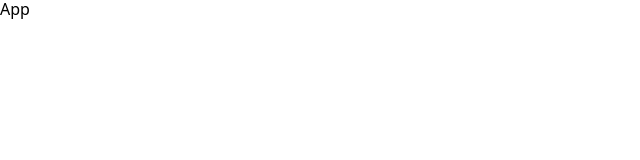
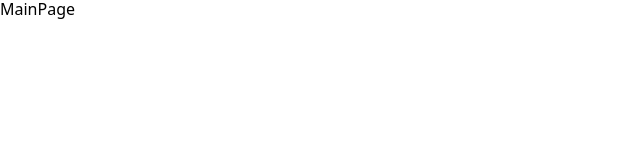
Before and after one commit to NadiiaPavliuchenko/online_chat, a React (Vite) app: page / in a window 1280 px wide. Shown: the top 160 px of the page, without its empty margins (0-640 px from the left). Built offline with nearby package versions, Linux system fonts and the light colour scheme.

Commit message:
created base components structure

```diff
--- a/src/components/App/App.jsx
+++ b/src/components/App/App.jsx
@@ -1,5 +1,7 @@
+import MainPage from "../MainPage/MainPage";
+
 function App() {
-  return <div>App</div>;
+  return <MainPage />;
 }
 
 export default App;
--- /dev/null
+++ b/src/components/MainPage/MainPage.jsx
@@ -0,0 +1,5 @@
+const MainPage = () => {
+  return <div>MainPage</div>;
+};
+
+export default MainPage;
```
Also changed, not shown: src/components/ChatList/ChatList.jsx (added), src/components/ChatList/ChatList.styled.jsx (added), src/components/ChatSearch/ChatSearch.jsx (added), src/components/ChatSearch/ChatSearch.styled.jsx (added), src/components/ChatWindow/ChatWindow.jsx (added), src/components/ChatWindow/ChatWindow.styled.jsx (added), src/components/MainPage/MainPage.styled.jsx (added), src/components/UserMenu/UserMenu.jsx (added), src/components/UserMenu/UserMenu.styled.jsx (added).
